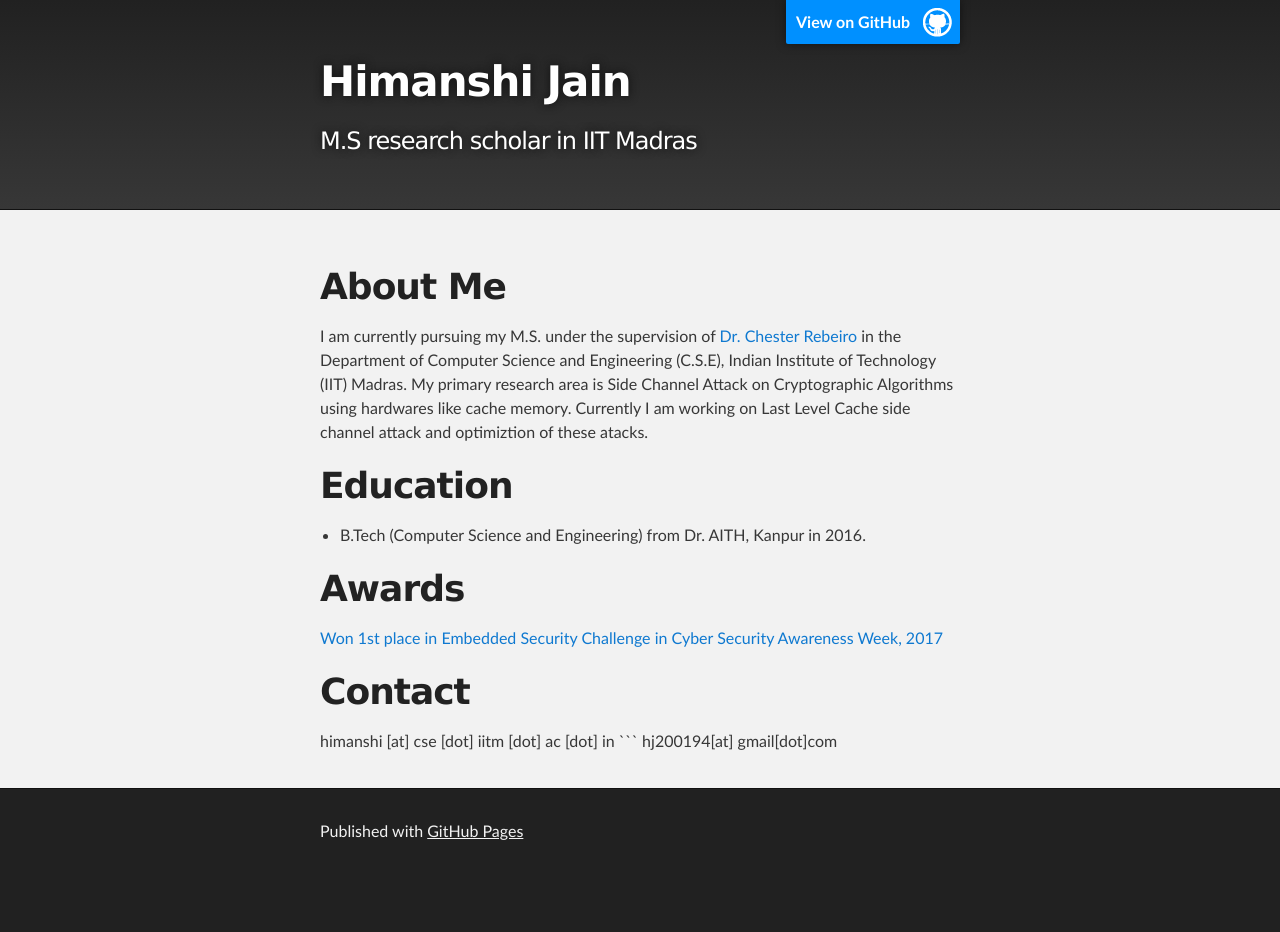
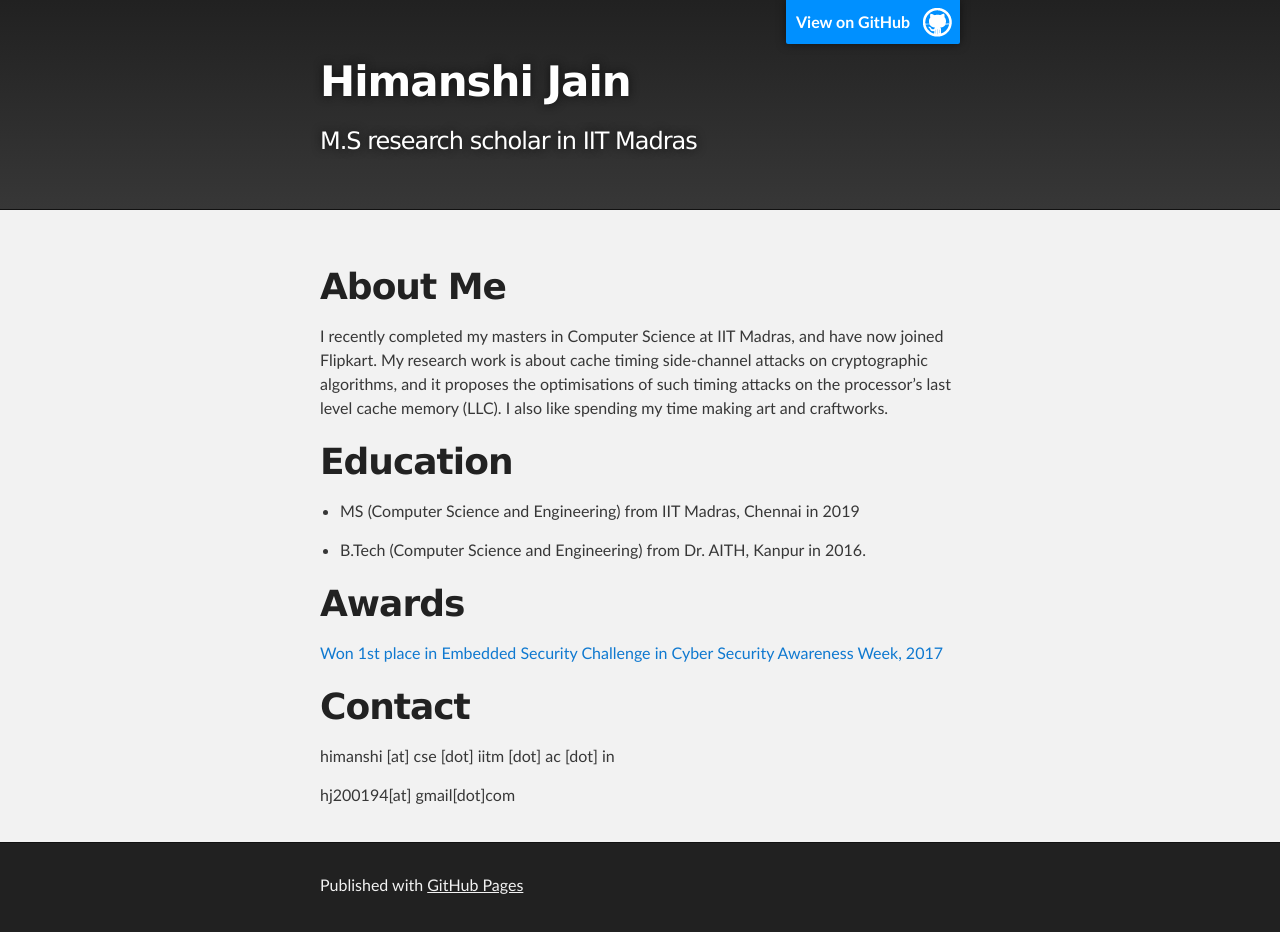
Before and after one commit to HimiJain/HimiJain.github.io, a Jekyll site: the page built from index.md, in a window 1280 px wide. Built offline with Jekyll 4.4.1, drawn with Linux system fonts in a browser that asks for light colours; our own code applies the rules of GitHub Pages for plain Markdown files; before the commit the page ends 900 px from its top, so only the background shows below that.

Commit message:
Update index.md

````diff
--- a/index.md
+++ b/index.md
@@ -7,10 +7,11 @@ layout: default
 
 # About Me
 
-I am currently pursuing my M.S. under the supervision of [Dr. Chester Rebeiro](http://www.cse.iitm.ac.in/~chester/) in the Department of Computer Science and Engineering (C.S.E), Indian Institute of Technology (IIT) Madras.  My primary research area is Side Channel Attack on Cryptographic Algorithms using hardwares like cache memory.  Currently I am working on Last Level Cache side channel attack and optimiztion of these atacks.
+I recently completed my masters in Computer Science at IIT Madras, and have now joined Flipkart. My research work is about cache timing side-channel attacks on cryptographic algorithms, and it proposes the optimisations of such timing attacks on the processor’s last level cache memory (LLC). I also like spending my time making art and craftworks.
 
 
 # Education
+* MS (Computer Science and Engineering) from IIT Madras, Chennai in 2019
 
 * B.Tech (Computer Science and Engineering) from Dr. AITH, Kanpur in 2016.
 
@@ -21,5 +22,5 @@ I am currently pursuing my M.S. under the supervision of [Dr. Chester Rebeiro](h
 # Contact
 
 himanshi [at] cse [dot] iitm [dot] ac [dot] in
-```
+
 hj200194[at] gmail[dot]com
````
